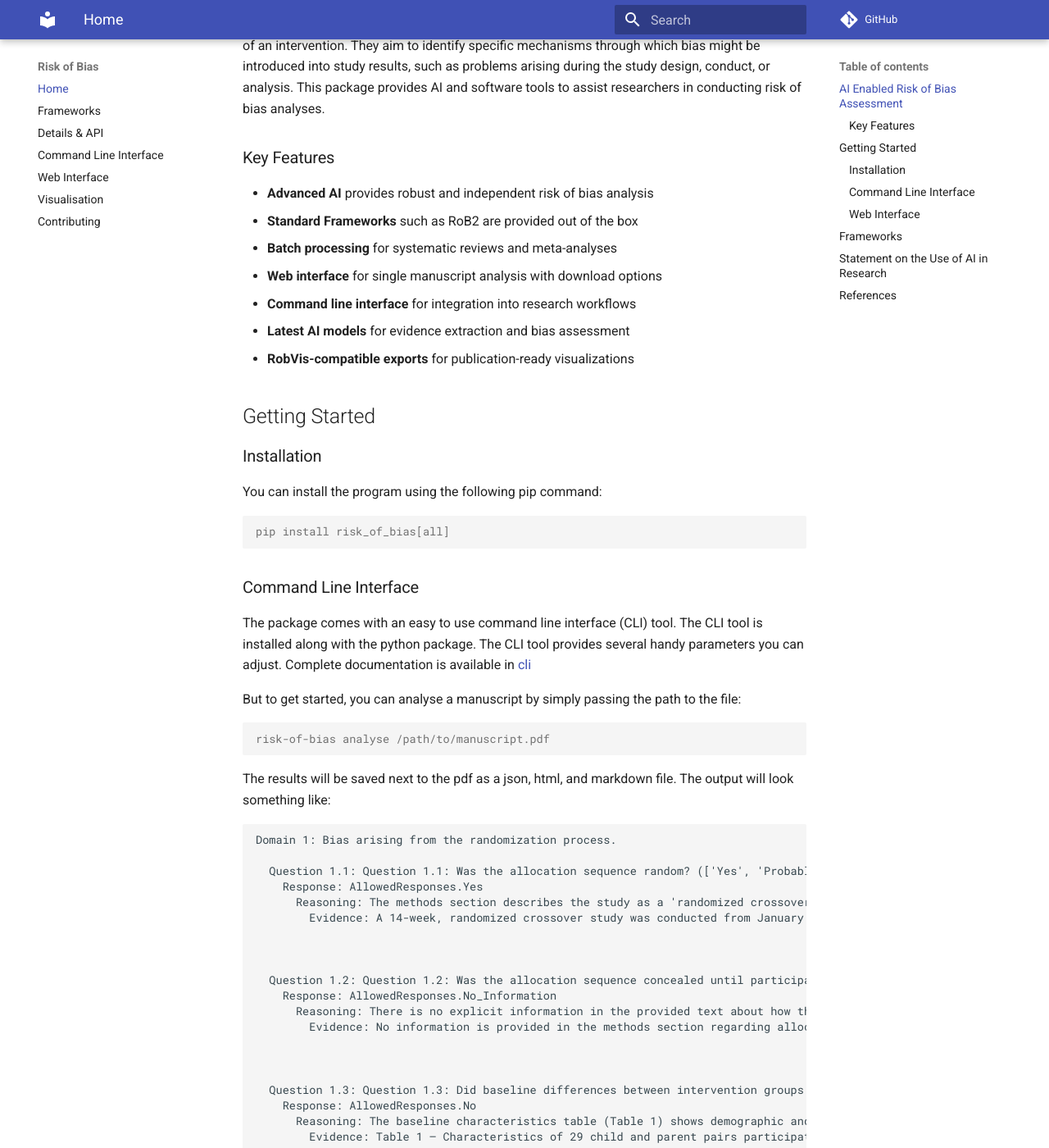
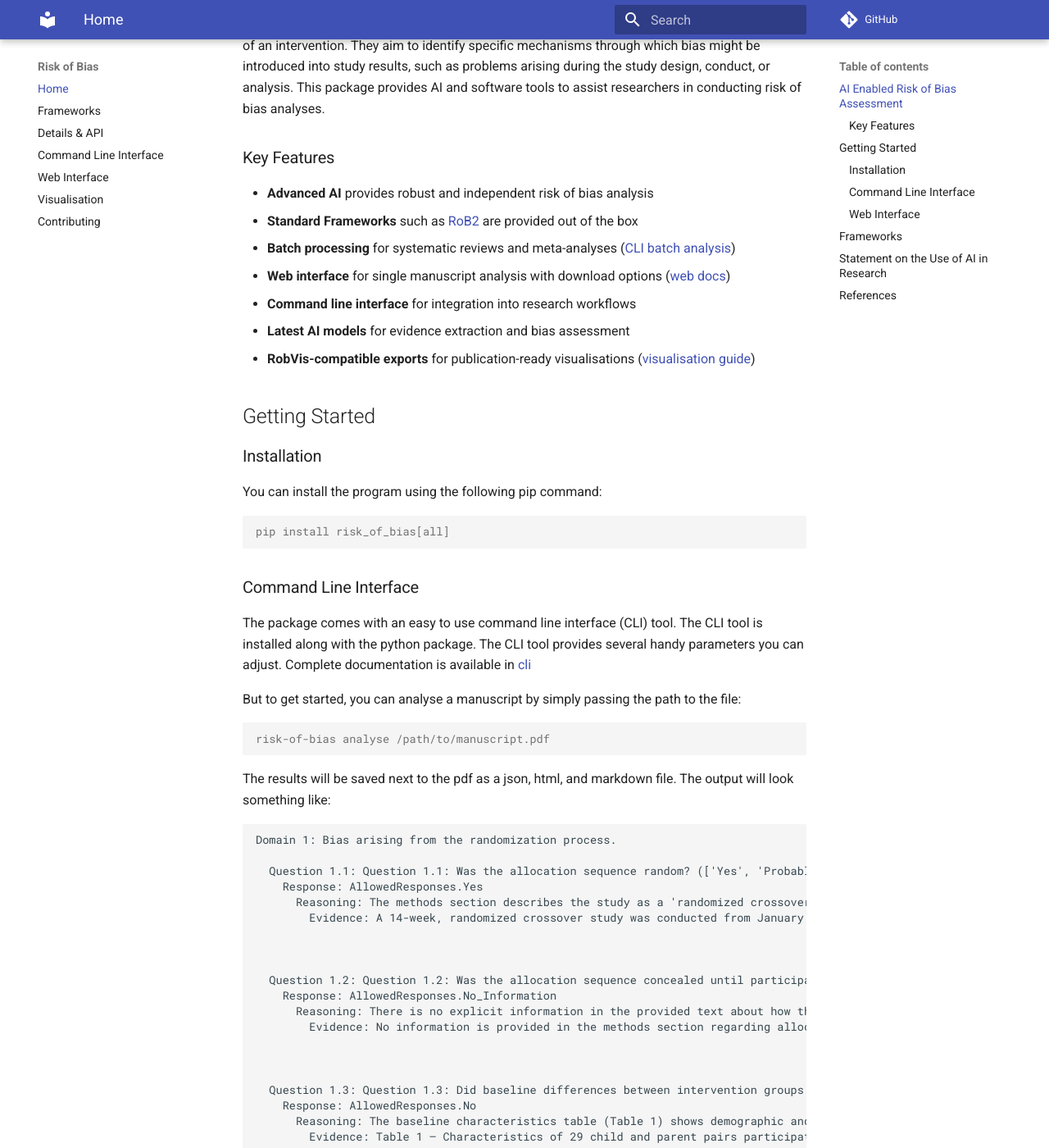
Before and after one commit to rob-luke/risk-of-bias, an MkDocs documentation site: the page built from docs/index.md, in a window 1280 px wide and 1400 px high, scrolled down 239 px. Shown: the whole window at 82% size. Built offline with MkDocs 1.6.1 and Material for MkDocs 9.7.7, drawn with Linux system fonts in a browser that asks for light colours; comment, search, counter and statistics services are not loaded; some of the changed text lies outside the part shown.

Commit message:
docs: enhance index cross links (#36)

````diff
--- a/docs/index.md
+++ b/docs/index.md
@@ -9,12 +9,12 @@ This package provides AI and software tools to assist researchers in conducting
 ### Key Features
 
 - **Advanced AI** provides robust and independent risk of bias analysis
-- **Standard Frameworks** such as RoB2 are provided out of the box
-- **Batch processing** for systematic reviews and meta-analyses
-- **Web interface** for single manuscript analysis with download options
+- **Standard Frameworks** such as [RoB2](frameworks.md) are provided out of the box
+- **Batch processing** for systematic reviews and meta-analyses ([CLI batch analysis](cli.md#batch-analysis))
+- **Web interface** for single manuscript analysis with download options ([web docs](web.md))
 - **Command line interface** for integration into research workflows
 - **Latest AI models** for evidence extraction and bias assessment
-- **RobVis-compatible exports** for publication-ready visualizations
+- **RobVis-compatible exports** for publication-ready visualisations ([visualisation guide](visualisation.md))
 
 
 ## Getting Started
@@ -75,6 +75,8 @@ For systematic reviews, you can analyse entire directories and automatically gen
 risk-of-bias analyse /path/to/manuscripts/
 ```
 
+Further details on summarising results are found in the [API docs](api.md#summary-and-analysis-functions).
+
 ### Web Interface
 
 A simple web interface is provided to analyse a single manuscript.
````
